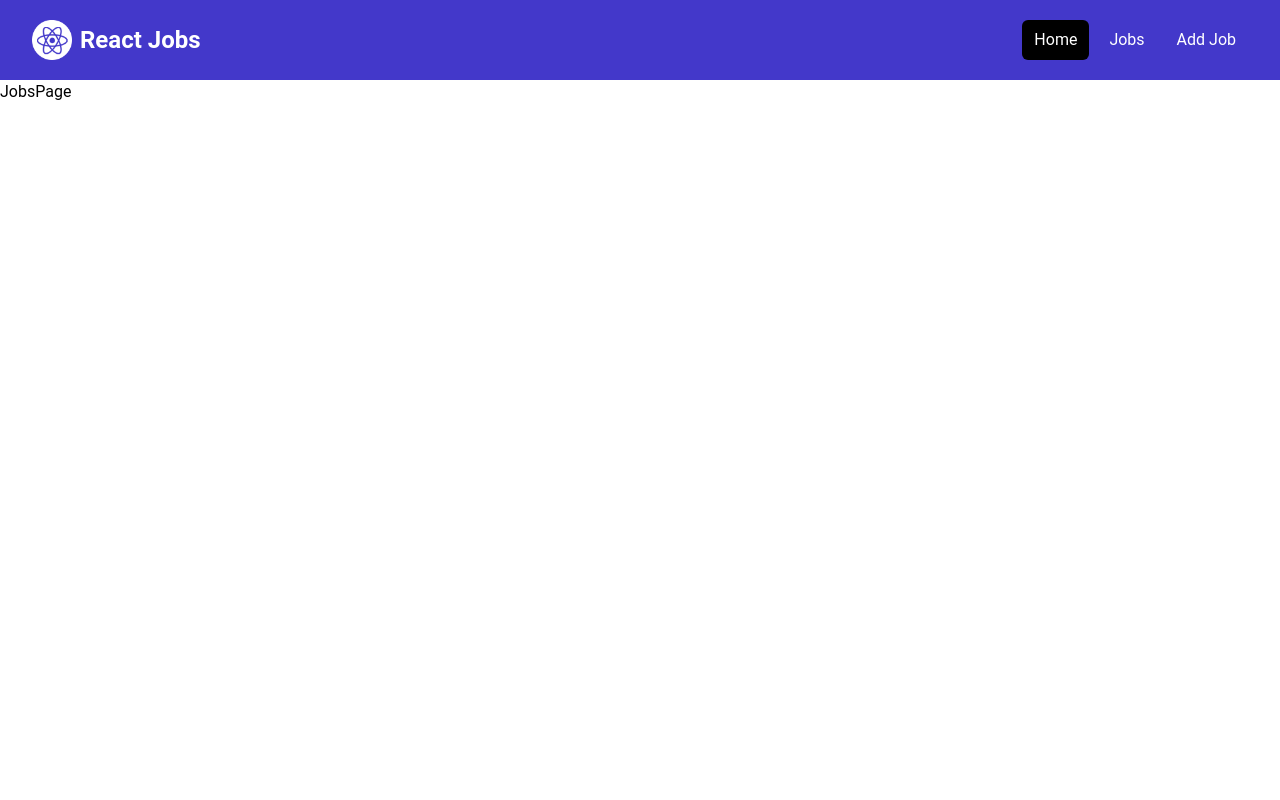
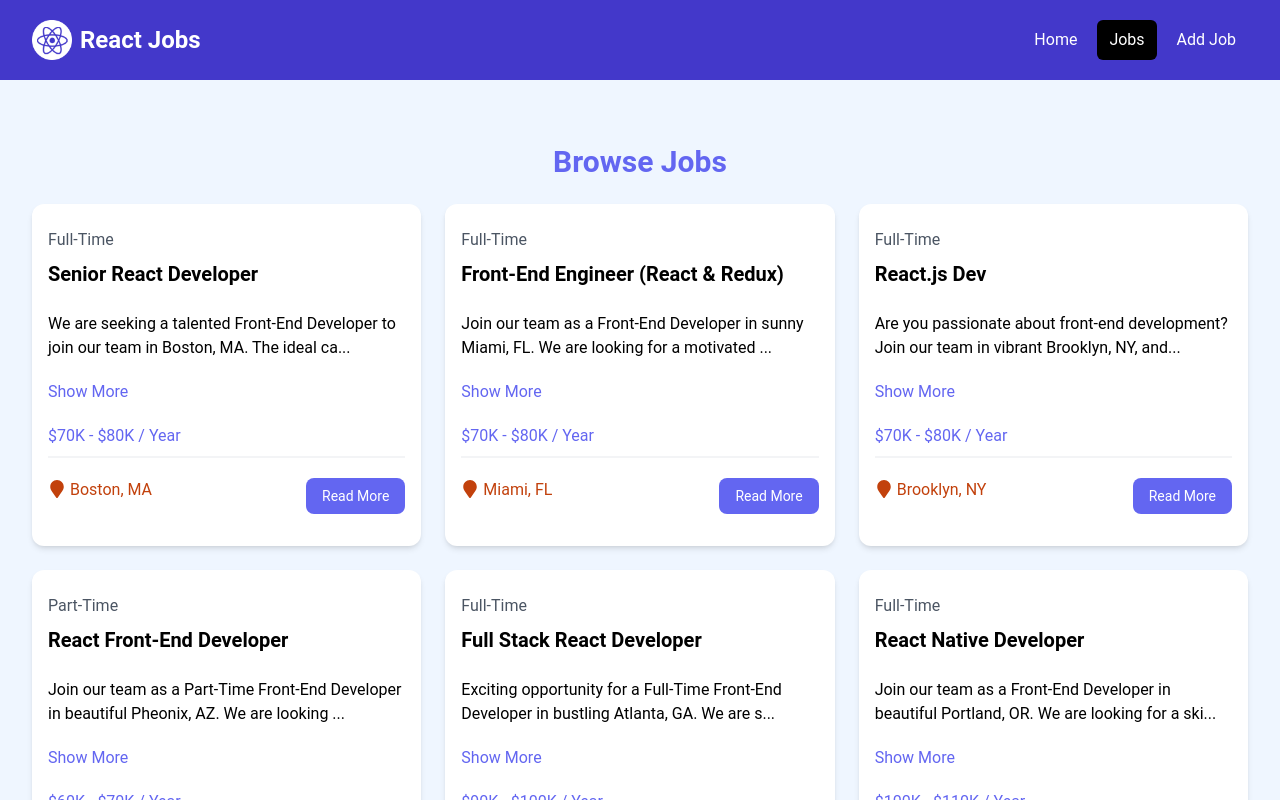
Before and after one commit to jenieg/react-job-board, a React (Vite) app: page /jobs in a window 1280 px wide. Shown: the top 800 px of the page. Built offline with nearby package versions, Linux system fonts and the light colour scheme.

Commit message:
added 404

```diff
--- a/src/App.jsx
+++ b/src/App.jsx
@@ -6,6 +6,7 @@ import {
 } from 'react-router-dom'
 
 import MainLayout from './layouts/MainLayout';
+import NotFoundPage from './pages/NotFoundPage';
 import HomePage from './pages/HomePage';
 import JobsPage from './pages/JobsPage';
 
@@ -15,6 +16,7 @@ const router = createBrowserRouter(
     <Route path='/' element={<MainLayout />}>
       <Route index element={<HomePage />} />
       <Route path='/jobs' element={<JobsPage />} />
+      <Route path='*' element={<NotFoundPage />} />
     </Route>
     )
   )
--- a/src/components/JobListings.jsx
+++ b/src/components/JobListings.jsx
@@ -2,17 +2,17 @@ import React from "react";
 import jobs from "../jobs.json";
 import JobListing from "./JobListing";
 
-const JobListings = () => {
-    const recentJobs = jobs.slice(0,3)
+const JobListings = ({ isHome = false }) => {
+    const jobListings = isHome ? jobs.slice(0,3) : jobs;
 
     return (
         <section className="bg-blue-50 px-4 py-10">
             <div className="container-xl lg:container m-auto">
                 <h2 className="text-3xl font-bold text-indigo-500 mb-6 text-center">
-                    Browse Jobs
+                    {isHome ? 'Recent Jobs' : 'Browse Jobs'}
                 </h2>
                 <div className="grid grid-cols-1 md:grid-cols-3 gap-6">
-                    {recentJobs.map((job) => (
+                    {jobListings.map((job) => (
                         <JobListing key={job.id} job={job} />
                     ))}
                 </div>
--- a/src/components/Navbar.jsx
+++ b/src/components/Navbar.jsx
@@ -1,14 +1,17 @@
 import React from "react";
-import { Link } from 'react-router-dom'
+import { NavLink } from 'react-router-dom'
 import logo from "../assets/images/logo.png"
 
 const Navbar = () => {
+
+    const linkClass = ({ isActive }) => isActive ?  'bg-black text-white hover:bg-gray-900 hover:text-white rounded-md px-3 py-2' : 'text-white hover:bg-gray-900 hover:text-white rounded-md px-3 py-2'
+
     return (
         <nav className="bg-indigo-700 border-indigo-500">
             <div className="mx-auto max-w-7xl px-2 sm:px-6 lg:px-8">
                 <div className="flex h-20 items-center justify-between">
                     <div className="flex flex-1 items-center justify-center md:items-stretch md:justify-start">
-                        <Link
+                        <NavLink
                             className="flex flex-shrink-0 items-center mr-4"
                             to="/"
                         >
@@ -20,27 +23,27 @@ const Navbar = () => {
                             <span className="hidden md:block text-white text-2xl font-bold ml-2">
                                 React Jobs
                             </span>
-                        </Link>
+                        </NavLink>
                         <div className="md:ml-auto">
                             <div className="flex space-x-2">
-                                <Link
+                                <NavLink
                                     to="/"
-                                    className="text-white bg-black hover:bg-gray-900 hover:text-white rounded-md px-3 py-2"
+                                    className={ linkClass }
                                 >
                                     Home
-                                </Link>
-                                <Link
+                                </NavLink>
+                                <NavLink
                                     to="/jobs"
-                                    className="text-white hover:bg-gray-900 hover:text-white rounded-md px-3 py-2"
+                                    className={ linkClass }
                                 >
                                     Jobs
-                                </Link>
-                                <Link
+                                </NavLink>
+                                <NavLink
                                     to="/add-job"
-                                    className="text-white hover:bg-gray-900 hover:text-white rounded-md px-3 py-2"
+                                    className={ linkClass }
                                 >
                                     Add Job
-                                </Link>
+                                </NavLink>
                             </div>
                         </div>
                     </div>
--- a/src/pages/HomePage.jsx
+++ b/src/pages/HomePage.jsx
@@ -9,7 +9,7 @@ const HomePage = () => {
     return <>
         <Hero />
         <HomeCards />
-        <JobListings />
+        <JobListings isHome={true}/>
         <ViewAllJobs />
     </>;
 };
--- a/src/pages/JobsPage.jsx
+++ b/src/pages/JobsPage.jsx
@@ -1,7 +1,10 @@
 import React from "react";
+import JobListings from "../components/JobListings";
 
 const JobsPage = () => {
-    return <div>JobsPage</div>;
+    return <section className="bg-blue-50 px-4 py-6">
+        <JobListings />
+    </section>;
 };
 
 export default JobsPage;
--- /dev/null
+++ b/src/pages/NotFoundPage.jsx
@@ -0,0 +1,21 @@
+import React from "react";
+import { Link } from "react-router-dom";
+import { FaExclamationTriangle } from "react-icons/fa";
+
+const NotFoundPage = () => {
+    return (
+        <section className="text-center flex flex-col justify-center items-center h-96">
+            <FaExclamationTriangle className="text-yellow-400 text-6xl mb-4" />
+            <h1 className="text-6xl font-bold mb-4">404 Not Found</h1>
+            <p className="text-xl mb-5">This page does not exist</p>
+            <Link
+                to="/"
+                className="text-white bg-indigo-700 hover:bg-indigo-900 rounded-md px-3 py-2 mt-4"
+            >
+                Go Back
+            </Link>
+        </section>
+    );
+};
+
+export default NotFoundPage;
```
